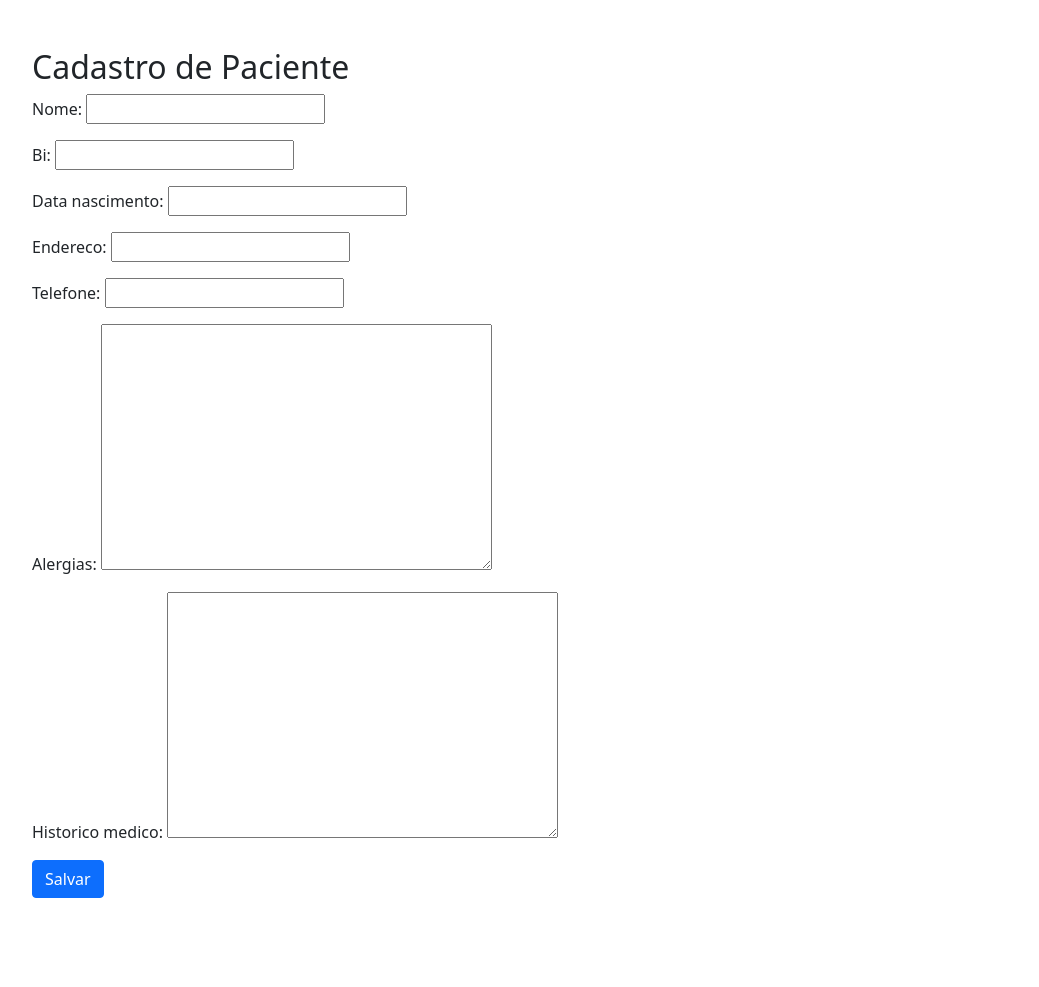
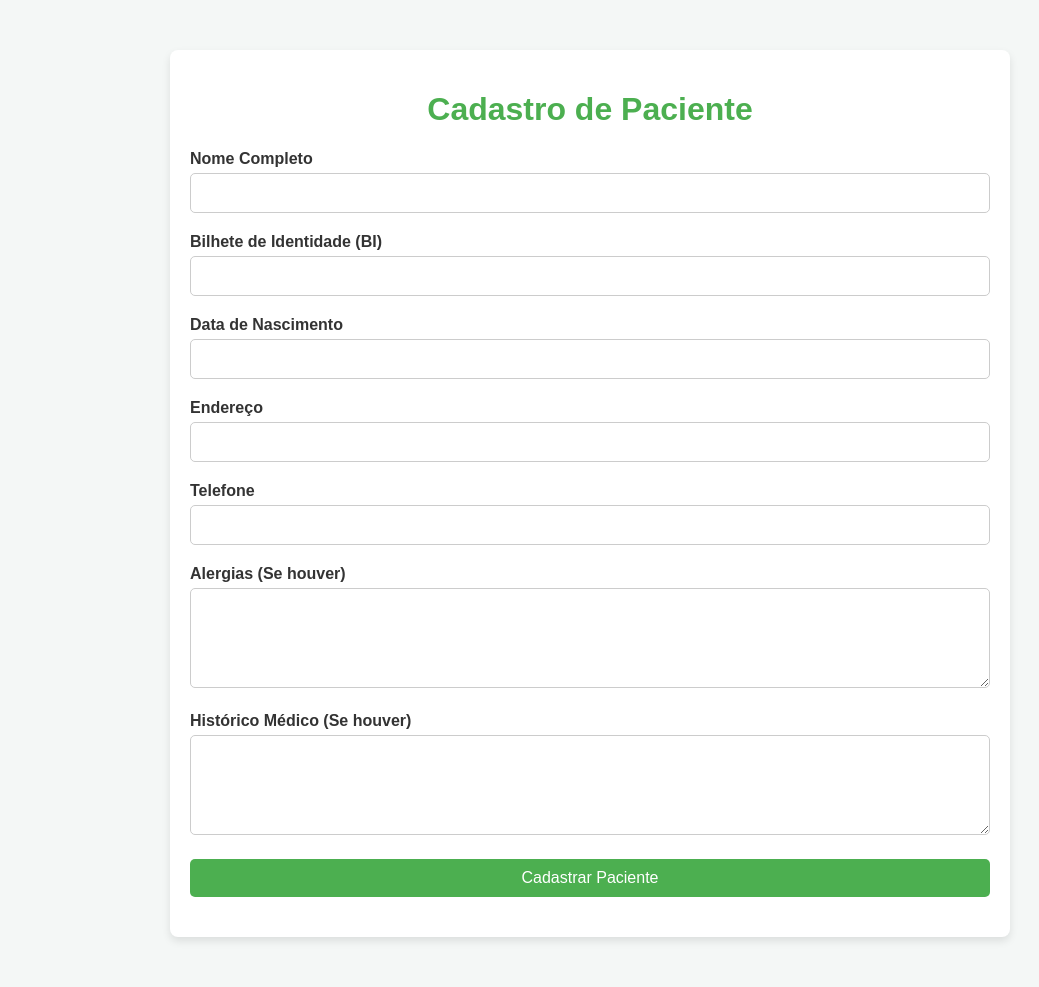
Before and after one commit to Alegriajeq/Gestor-Hospitalar, a Django app: page /cadastro-paciente/ in a window 1280 px wide. Shown: the whole page, without its empty margins (50-1089 px from the left). Before the commit the page ends 898 px from the top, so only its background shows below. Run offline with Django 5.2, Linux system fonts and the light colour scheme.

Commit message:
Atualizações no cadastro de paciente e no layout HTML

```diff
--- a/myapp/forms.py
+++ b/myapp/forms.py
@@ -1,8 +1,8 @@
-
+# myapp/forms.py
 from django import forms
 from .models import Paciente
 
 class PacienteForm(forms.ModelForm):
     class Meta:
         model = Paciente
-        fields = '__all__'
+        fields = ['nome', 'bi', 'data_nascimento', 'endereco', 'telefone', 'alergias', 'historico_medico']
--- a/myapp/templates/cadastro_paciente.html
+++ b/myapp/templates/cadastro_paciente.html
@@ -1,19 +1,126 @@
-<!-- myapp/templates/cadastro_paciente.html -->
 <!DOCTYPE html>
 <html lang="pt-br">
 <head>
     <meta charset="UTF-8">
+    <meta name="viewport" content="width=device-width, initial-scale=1.0">
     <title>Cadastro de Paciente</title>
-    <link href="https://cdn.jsdelivr.net/npm/bootstrap@5.1.3/dist/css/bootstrap.min.css" rel="stylesheet">
+    <style>
+        body {
+            font-family: Arial, sans-serif;
+            background-color: #f4f7f6;
+            color: #333;
+            margin: 0;
+            padding: 0;
+        }
+
+        .container {
+            max-width: 800px;
+            margin: 50px auto;
+            background-color: white;
+            padding: 20px;
+            border-radius: 8px;
+            box-shadow: 0 4px 8px rgba(0, 0, 0, 0.1);
+        }
+
+        h1 {
+            text-align: center;
+            color: #4CAF50;
+        }
+
+        .form-group {
+            margin-bottom: 20px;
+        }
+
+        .form-group label {
+            font-weight: bold;
+            display: block;
+            margin-bottom: 5px;
+        }
+
+        .form-group input,
+        .form-group textarea {
+            width: 100%;
+            padding: 10px;
+            border: 1px solid #ccc;
+            border-radius: 5px;
+            box-sizing: border-box;
+            font-size: 16px;
+        }
+
+        .form-group textarea {
+            height: 100px;
+        }
+
+        .form-group button {
+            background-color: #4CAF50;
+            color: white;
+            padding: 10px 20px;
+            border: none;
+            border-radius: 5px;
+            font-size: 16px;
+            cursor: pointer;
+            width: 100%;
+        }
+
+        .form-group button:hover {
+            background-color: #45a049;
+        }
+
+        .error {
+            color: red;
+            font-size: 14px;
+        }
+    </style>
 </head>
 <body>
-<div class="container mt-5">
-    <h2>Cadastro de Paciente</h2>
-    <form method="post">
-        {% csrf_token %}
-        {{ form.as_p }}
-        <button type="submit" class="btn btn-primary">Salvar</button>
-    </form>
-</div>
+
+    <div class="container">
+        <h1>Cadastro de Paciente</h1>
+
+        <form method="POST">
+            {% csrf_token %}
+
+            <div class="form-group">
+                <label for="nome">Nome Completo</label>
+                {{ form.nome }}
+            </div>
+
+            <div class="form-group">
+                <label for="bi">Bilhete de Identidade (BI)</label>
+                {{ form.bi }}
+            </div>
+
+            <div class="form-group">
+                <label for="data_nascimento">Data de Nascimento</label>
+                {{ form.data_nascimento }}
+            </div>
+
+            <div class="form-group">
+                <label for="endereco">Endereço</label>
+                {{ form.endereco }}
+            </div>
+
+            <div class="form-group">
+                <label for="telefone">Telefone</label>
+                {{ form.telefone }}
+            </div>
+
+            <div class="form-group">
+                <label for="alergias">Alergias (Se houver)</label>
+                {{ form.alergias }}
+            </div>
+
+            <div class="form-group">
+                <label for="historico_medico">Histórico Médico (Se houver)</label>
+                {{ form.historico_medico }}
+            </div>
+
+            <div class="form-group">
+                <button type="submit">Cadastrar Paciente</button>
+            </div>
+
+        </form>
+    </div>
+
 </body>
 </html>
--- a/myapp/urls.py
+++ b/myapp/urls.py
@@ -16,8 +16,9 @@ Including another URLconf
 """
 
 from django.urls import path
-from . import views
+from myapp.views import cadastrar_paciente  # Certifique-se de importar a função correta
 
 urlpatterns = [
-    path('cadastro-paciente/', views.cadastrar_paciente, name='cadastrar_paciente'),
+    path('', cadastrar_paciente, name='cadastrar_paciente'),  # Agora a URL raiz vai para a função cadastrar_paciente
+    path('cadastro-paciente/', cadastrar_paciente, name='cadastrar_paciente'),
 ]
--- a/myapp/views.py
+++ b/myapp/views.py
@@ -1,13 +1,15 @@
+# myapp/views.py
 
 from django.shortcuts import render, redirect
-from .forms import PacienteForm
+from .forms import PacienteForm  # Certifique-se de ter um formulário para cadastro
 
 def cadastrar_paciente(request):
     if request.method == 'POST':
-        form = PacienteForm(request.POST)
+        form = PacienteForm(request.POST)  # Instancia o formulário com os dados do POST
         if form.is_valid():
-            form.save()
-            return redirect('cadastrar_paciente')
+            form.save()  # Salva os dados no banco
+            return redirect('cadastro-paciente')  # Redireciona para a página de cadastro após sucesso
     else:
-        form = PacienteForm()
-    return render(request, 'cadastro_paciente.html', {'form': form})
+        form = PacienteForm()  # Cria um formulário vazio se a requisição for GET
+
+    return render(request, 'cadastro_paciente.html', {'form': form})  # Renderiza o template com o formulário
```
